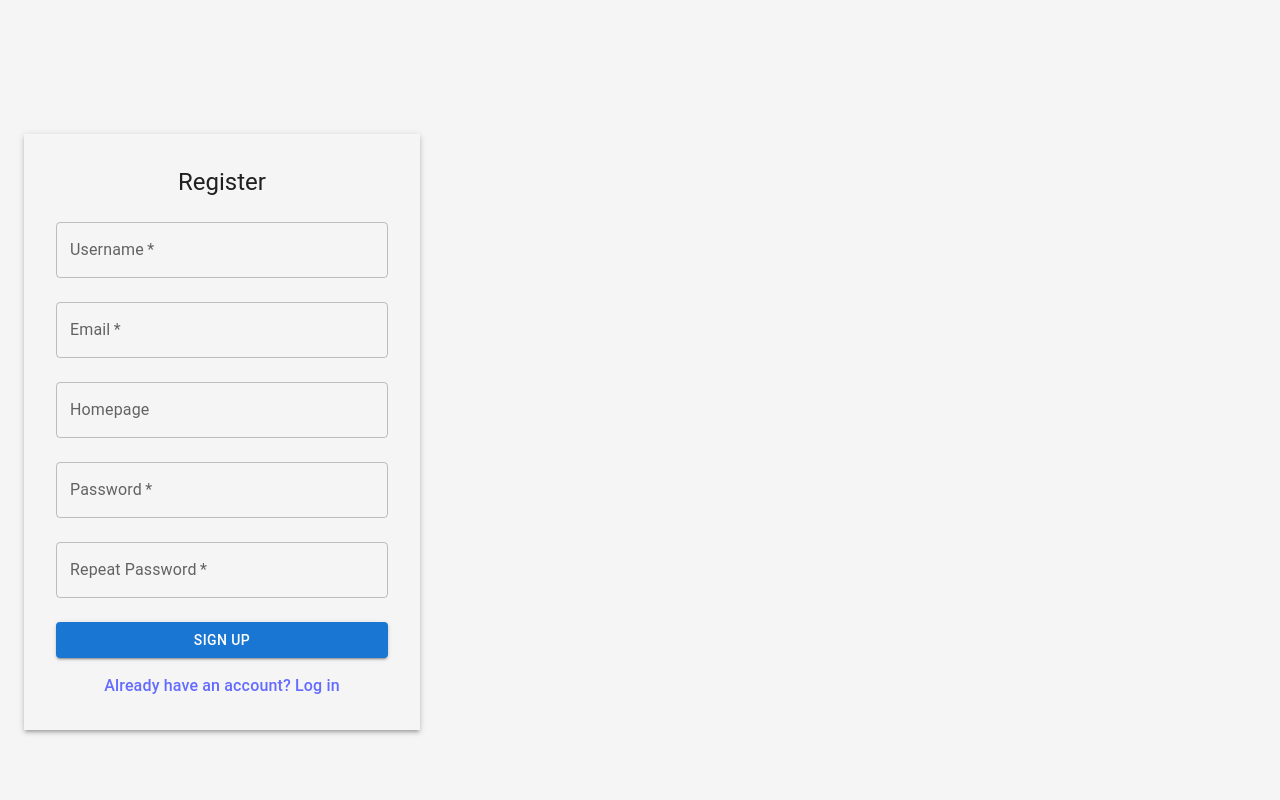
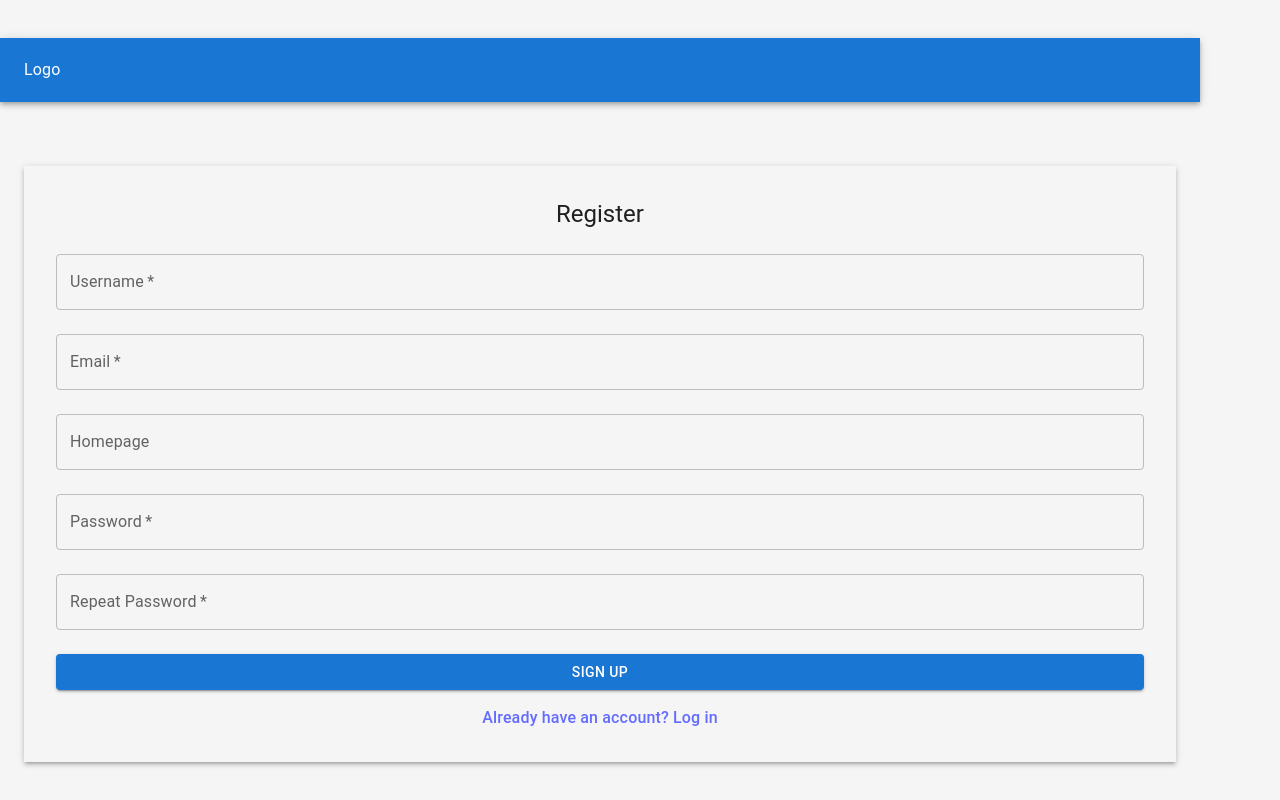
Before and after one commit to SergeKry/comments_app, a React (Vite) app in the folder frontend/: page /register in a window 1280 px wide. Built offline with nearby package versions, Linux system fonts and the light colour scheme; no server answers.

Commit message:
css for pages

```diff
--- a/frontend/src/App.jsx
+++ b/frontend/src/App.jsx
@@ -1,4 +1,5 @@
 import { BrowserRouter, Routes, Route } from 'react-router-dom'
+import MasterLayout from './components/MasterLayout'
 import Login from './pages/Login'
 import Register from './pages/Register'
 import Home from './pages/Home'
@@ -6,11 +7,13 @@ import Home from './pages/Home'
 export default function App() {
   return (
     <BrowserRouter>
-      <Routes>
-        <Route path="/login"    element={<Login />} />
-        <Route path="/register" element={<Register />} />
-        <Route path="/"          element={<Home />} />
-      </Routes>
+      <MasterLayout>
+        <Routes>
+          <Route path="/login"    element={<Login />} />
+          <Route path="/register" element={<Register />} />
+          <Route path="/"          element={<Home />} />
+        </Routes>
+      </MasterLayout>
     </BrowserRouter>
   )
 }
--- /dev/null
+++ b/frontend/src/components/MasterLayout.jsx
@@ -0,0 +1,15 @@
+import React from 'react'
+import { AppBar, Toolbar, Typography, Button, Box, Container } from '@mui/material'
+
+export default function MasterLayout({ children }) {
+  const isAuthenticated = Boolean(localStorage.getItem('token'))
+
+  return (
+    <Box sx={{ display: 'flex', flexDirection: 'column', height: '100%', width: '100%' }}>
+      <AppBar position="static">
+        <Toolbar>Logo</Toolbar>
+      </AppBar>
+      <Container sx={{ flexGrow: 1 }}>{children}</Container>
+    </Box>
+  )
+}
--- a/frontend/src/pages/Home.jsx
+++ b/frontend/src/pages/Home.jsx
@@ -1,5 +1,6 @@
 import { useRequireAuth } from '../hooks/useAuth'
 import { useEffect, useState } from 'react'
+import {Box} from '@mui/material'
 
 export default function Home() {
   const token = useRequireAuth()
@@ -15,10 +16,10 @@ export default function Home() {
 
   if (!me) return <div>Loading…</div>
   return (
-    <div>
+    <Box>
       <h1>Welcome, {me.username}!</h1>
       <p>Email: {me.email}</p>
       <p>Homepage: <a href={me.homepage}>{me.homepage}</a></p>
-    </div>
+    </Box>
   )
 }
--- a/frontend/src/pages/Login.jsx
+++ b/frontend/src/pages/Login.jsx
@@ -25,7 +25,6 @@ export default function Login() {
   }
 
   return (
-    <Container maxWidth="xs">
         <Box mt={8} p={4} boxShadow={3}>
     <Typography variant="h5" align="center" gutterBottom>
         Sign In
@@ -68,6 +67,5 @@ export default function Login() {
         <Link to="/register">Create an account</Link>
     </Box>
     </Box>
-    </Container>
   )
 }
--- a/frontend/src/pages/Register.jsx
+++ b/frontend/src/pages/Register.jsx
@@ -46,7 +46,6 @@ export default function Register() {
   }
 
   return (
-    <Container maxWidth="xs">
     <Box mt={8} p={4} boxShadow={3}>
     <Typography variant="h5" align="center" gutterBottom>
         Register
@@ -125,6 +124,5 @@ export default function Register() {
         <Link to="/login">Already have an account? Log in</Link>
     </Box>
     </Box>
-    </Container>
   )
 }
```
Lines whose indentation alone changed are shown as unchanged.
